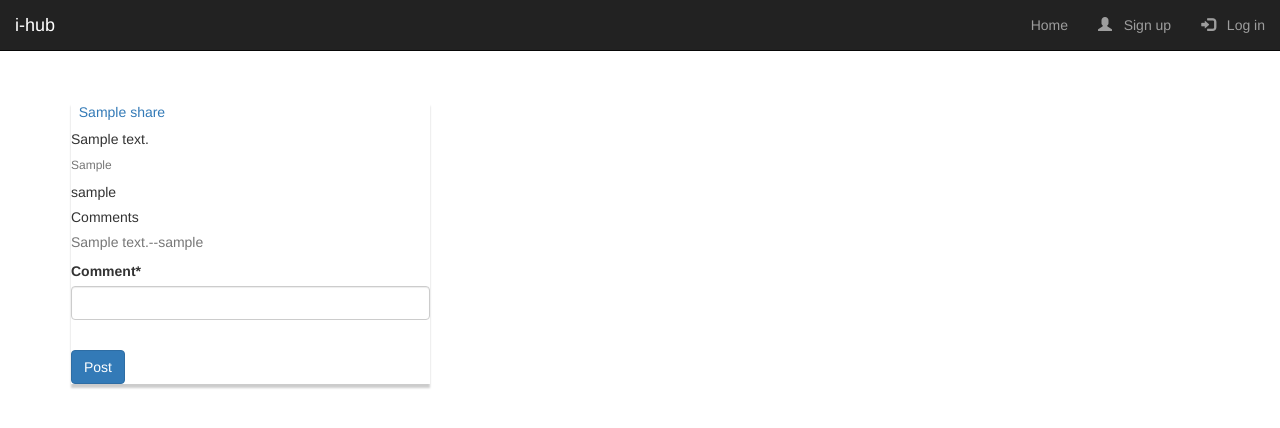
After one commit to afize1/swe573, a Django app: page /post_detail/1 in a window 1280 px wide. The commit adds this page. Shown: the top 428 px of the page. Run offline with Django 4.2, Linux system fonts and the light colour scheme; tables that the repository leaves empty hold one stand-in row (values such as "Sample post"); some libraries are stand-ins or nearby versions.

Commit message:
Add comment feature to the posts
-User can add comments to the posts.
-Post detail page was crerated.
-Subject detail page was created.
-Post comment method was created.
-Subject detail and post detail method were created.
-Comment form method was created.

```diff
--- a/iHub/project/urls.py
+++ b/iHub/project/urls.py
@@ -37,4 +37,6 @@ urlpatterns = [
     path('search', user_view.search, name ='search'),
     path('search_share', user_view.searchShare, name ='search_share'),
     path('profile', user_view.profile, name ='profile'),
+    path('post_detail/<post_id>', user_view.postDetail, name ='post_detail'),
+    path('subject_detail/<subject>', user_view.subjectDetail, name ='subject_detail'),
 ]
--- a/iHub/user/forms.py
+++ b/iHub/user/forms.py
@@ -10,19 +10,6 @@ DEMO_CHOICES =(
     ("1", "What is your favorite color"),
     ("2", "What is your favorite book name"),
     ("3", "What is your favorite song name"),
-)
-
-
-LABEL_CHOICES =(
-    ("1", "Yoga_label"),
-    ("2", "Sport_label"),
-    ("3", "Film_label"),
-)
-
-TYPE_CHOICES =(
-    ("1", "URL"),
-    ("2", "Picture"),
-    ("3", "Pdf"),
 )
 
 PRIVATE_CHOICES =(
@@ -60,8 +47,8 @@ class UserForm(forms.ModelForm):
     subject= forms.CharField(required=True)
     label = forms.CharField(required=True)
     private = forms.ChoiceField(choices=PRIVATE_CHOICES, required=True)
-    value=forms.CharField(max_length=20)
-    comment = forms.CharField(max_length=20)
+    value=forms.CharField(max_length=255)
+    comment = forms.CharField(max_length=255, required=False)
     class Meta:
         model = User
         fields = ['subject', 'label','private', 'value','comment']
@@ -86,3 +73,9 @@ class UpdateUserForm(forms.ModelForm):
     class Meta:
         model = User
         fields = ['first_name', 'last_name','occupation', 'interest','bio','image',]
+
+class CommentForm(forms.ModelForm):
+    comment = forms.CharField(max_length=255)
+    class Meta:
+        model = User
+        fields = ['comment']
--- a/iHub/user/models.py
+++ b/iHub/user/models.py
@@ -8,21 +8,14 @@ DEMO_CHOICES =(
     ("3", "What is your favorite song name"),
 )
 
-class users(models.Model):
-    username= models.CharField(max_length=20)
-    security_question = models.CharField(max_length=100)
-    answer = models.CharField(max_length=20)
-    class Meta:
-        db_table='db_users'
-
 
 class shares(models.Model):
     username=models.CharField(max_length=20)
-    subject= models.CharField(max_length=20)
-    label = models.CharField(max_length=20)
+    subject= models.CharField(max_length=255)
+    label = models.CharField(max_length=255)
     private = models.CharField(max_length=20)
-    value=models.CharField(max_length=20)
-    comment = models.CharField(max_length=20)
+    value=models.CharField(max_length=255)
+    comment = models.CharField(max_length=255)
     class Meta:
         db_table='db_shares'
 
@@ -50,3 +43,10 @@ class images(models.Model):
     image = models.ImageField(upload_to="images/")
     class Meta:
         db_table='db_images'
+
+class postComment(models.Model):
+    post_id=models.IntegerField();
+    username=models.CharField(max_length=20)
+    comment= models.CharField(max_length=255)
+    class Meta:
+        db_table='db_post_comment'
--- a/iHub/user/templates/user/home.html
+++ b/iHub/user/templates/user/home.html
@@ -30,9 +30,11 @@
                                     <div class="h-100">
                                         <img src="/" alt="Smiley face" width="42" height="42" style="vertical-align:bottom">
                                         <div class="card-body">
+                                            <a href="{% url "subject_detail" p.subject %}"><span class="glyphicon glyphicon-info"></span> &nbsp;{{ p.subject }}</a>
                                             <h5 class="card-title">{{ p.comment }}</h5>
                                             <p class="card-text text-muted" style="font-size:12px">{{ p.value }}</p>
                                             <a href="#" role="button" aria-disabled="false"><span class="glyphicon glyphicon-heart" style="color: red;"></span></a>
+                                            <a href="{% url "post_detail" p.id %}"><span class="glyphicon glyphicon-info"></span> &nbsp;Detail</a>
                                         </div>
                                         </div>
                                 </div>
--- /dev/null
+++ b/iHub/user/templates/user/post_detail.html
@@ -0,0 +1,53 @@
+{% extends "user/index.html" %}
+{% load crispy_forms_tags %}
+{% block start %}
+
+<style>
+    .card {
+      box-shadow: 0 4px 2px 0 rgba(0,0,0,0.2);
+      transition: 0.3s;
+      width: 100%;
+    }
+
+    .card:hover {
+      box-shadow: 0 8px 16px 0 rgba(0,0,0,0.2);
+    }
+
+    .container {
+      padding: 2px 16px;
+    }
+</style>
+
+<br><br>
+<div class="row">
+    <div class="container mx-auto">
+        <div class="row">
+            <div class="col-sm-12 col-md-6 col-lg-4 pb-4">
+                <div class="card">
+                    <div class="card-body">
+                        <form method="post" enctype="multipart/form-data">
+                            <a href="{% url "subject_detail" share.subject %}"><span class="glyphicon glyphicon-info"></span> &nbsp;{{ share.subject }}</a>
+                            <h5 class="card-title">{{ share.comment }}</h5>
+                            <p class="card-text text-muted" style="font-size:12px">{{ share.value }}</p>
+                            <h5 class="card-title">{{ share.username }}</h5>
+                            <h5 class="card-title">Comments</h5>
+                            {% for c in comment_list %}
+                                <h5 class="card-text text-muted">{{ c.comment }}--{{ c.username }}</h5>
+                            {% endfor %}
+                            <div class="col-auto">
+                                <form method="POST" style="border: 1px solid #3164F4; margin: 4%; padding:10%; border-radius:1%;">
+                                    {% csrf_token %}
+                                    <fieldset class="form-group">
+                                      {{ form|crispy}}
+                                    </fieldset>
+                                <button type="submit" class="btn btn-primary mb-3">Post</button>
+                            </div>
+                        </form>
+                    </div>
+                </div>
+            </div>
+        </div>
+    </div>
+</div>
+
+{% endblock %}
--- a/iHub/user/views.py
+++ b/iHub/user/views.py
@@ -3,10 +3,11 @@ from django.contrib import messages
 from django.contrib.auth import authenticate,login
 from django.contrib.auth.forms import AuthenticationForm
 from .forms import UserRegisterForm, UserChangePasswordForm, ChangePasswordForm, UserForm, UpdateUserForm
-from .models import followUser, users, shares, images
+from .models import followUser, users, shares, images, postComment
 from django.contrib.auth.models import User   ##save details about user such as sequrity question
 from django.contrib.auth.hashers import make_password ##save password encrypted
 from django.contrib.auth.decorators import login_required
+from .forms import UpdateUserForm, CommentForm
 
 
 def index(request):
@@ -92,7 +93,7 @@ def userPage(request):
     if request.method == "POST":
         user_form = UserForm(request.POST)
         username = request.user
-        db_shares=shares(username=username,subject=request.POST.get('subject'),label=request.POST.get('label'),private=request.POST.get('private'),type=request.POST.get('type'),related_subjects=request.POST.get('related_subjects'),value=request.POST.get('value'),comment=request.POST.get('comment'))
+        db_shares=shares(username=username,subject=request.POST.get('subject'),label=request.POST.get('label'),private=request.POST.get('private'),value=request.POST.get('value'),comment=request.POST.get('comment'))
         db_shares.save()
         messages.success(request,('Your profile was successfully updated!'))
         return redirect ("userPage")
@@ -134,7 +135,7 @@ def homePage(request):
     if request.method == "POST":
         user_form = UserForm(request.POST)
         username = request.user
-        db_shares=shares(username=username,subject=request.POST.get('subject'),label=request.POST.get('label'),private=request.POST.get('private'),type=request.POST.get('type'),related_subjects=request.POST.get('related_subjects'),value=request.POST.get('value'),comment=request.POST.get('comment'))
+        db_shares=shares(username=username,subject=request.POST.get('subject'),label=request.POST.get('label'),private=request.POST.get('private'),value=request.POST.get('value'),comment=request.POST.get('comment'))
         db_shares.save()
         messages.success(request,('Your profile was successfully updated!'))
         return redirect ("home")
@@ -178,3 +179,24 @@ def searchShare(request):
             query = 'None'
         results = shares.objects.filter(subject__icontains=query)
     return render(request, 'user/search_share.html', {'query': query, 'results': results})
+
+def postDetail(request, post_id):
+    post = shares.objects.get(id=post_id)
+    if postComment.objects.all is None:
+        comment_list=None
+    else:
+        comment_list=postComment.objects.filter(post_id=post_id)
+    if request.method == "POST":
+        form = CommentForm(request.POST)
+        if form.is_valid():
+            comment=request.POST.get('comment')
+            post_comment=postComment(post_id=post_id, username = request.user.username, comment=comment)
+            post_comment.save();
+            return redirect('home')
+    else:
+        form = CommentForm()
+    return render(request, 'user/post_detail.html', { 'form':form, 'share': post, 'comment_list':comment_list})
+
+def subjectDetail(request, subject):
+    subject_list = shares.objects.filter(subject__icontains=subject)
+    return render(request, 'user/subject_detail.html', { 'subject_list':subject_list})
```
Also changed, not shown: iHub/user/templates/user/subject_detail.html (added, +41 -0 lines), iHub/user/migrations/0024_postcomment.py (added), iHub/user/migrations/0025_auto_20221219_2018.py (added).
